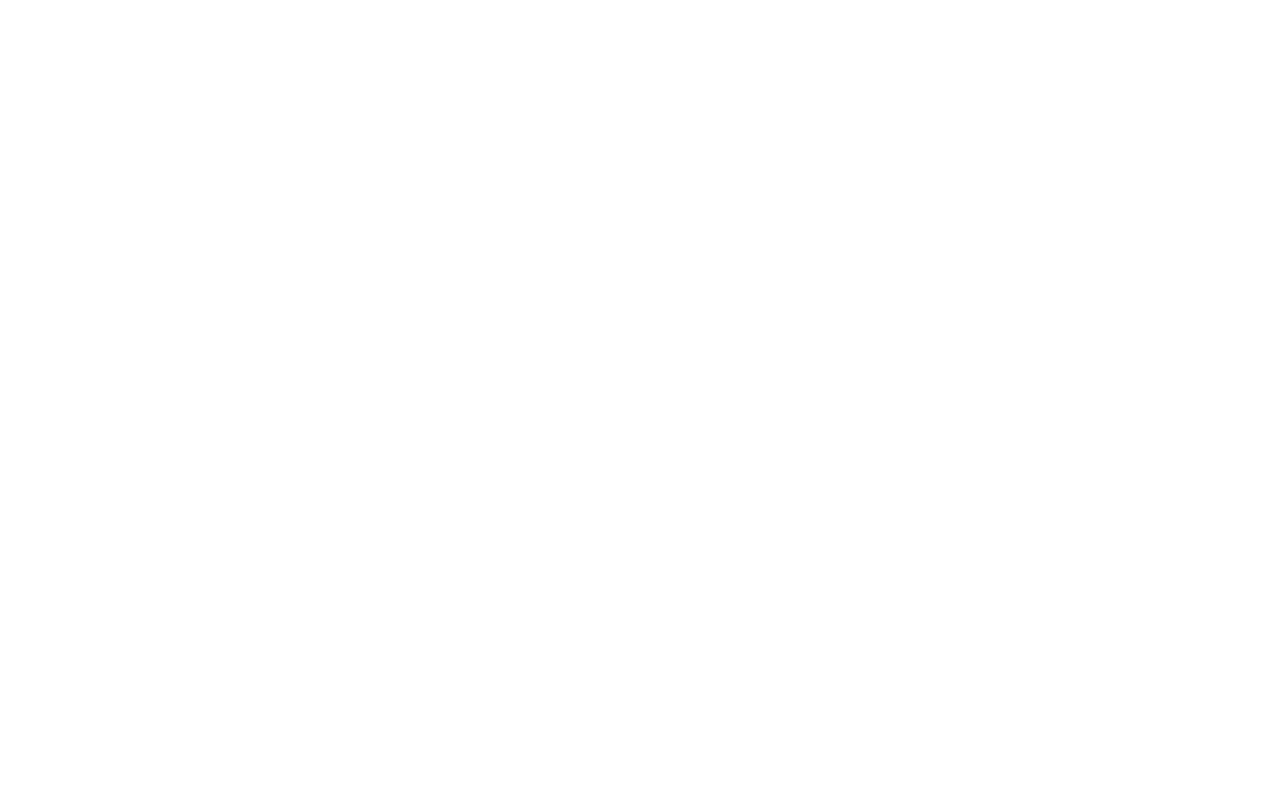
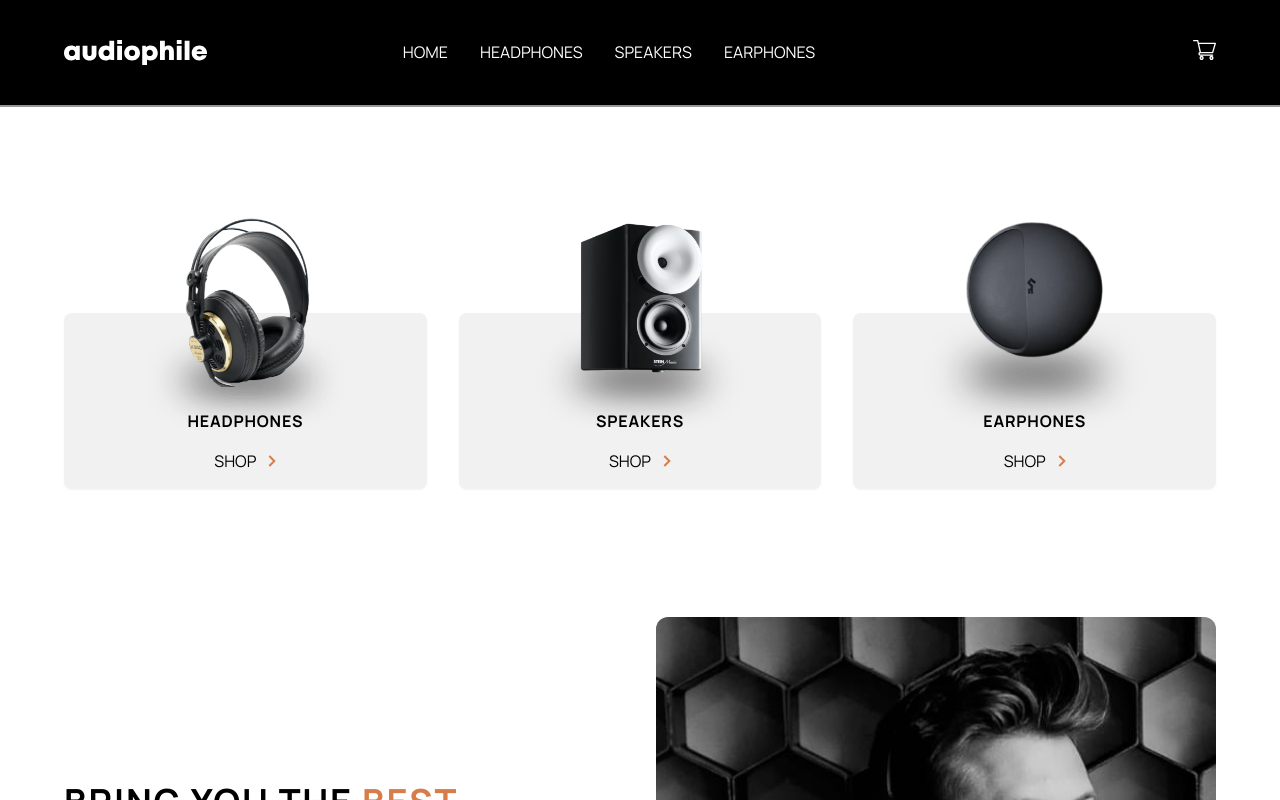
Before and after one commit to almasiwe11/Ecommerce, a React (Vite) app: page /earphones/yx1-earphones in a window 1280 px wide. Before the commit this address had no page. Shown: the top 800 px of the page. Built offline with nearby package versions, Linux system fonts and the light colour scheme; data requests are answered from the project's data file.

Commit message:
wait a second

```diff
--- a/src/App.tsx
+++ b/src/App.tsx
@@ -1,6 +1,7 @@
 import Layout from "./Layouts/Layout"
 import Home from "./Pages/Home"
 import Category from "./Pages/Category/Category"
+import SingleProduct from "./Pages/SingleProduct/SingleProduct"
 import { BrowserRouter, Routes, Route } from "react-router-dom"
 import { ProductsProvider } from "./Context/ProductsContext"
 
@@ -13,6 +14,7 @@
             <Route path="/" element={<Layout />}>
               <Route index element={<Home />} />
               <Route path="/:category" element={<Category />} />
+              <Route path="/:category/:product" element={<SingleProduct />} />
             </Route>
           </Routes>
         </BrowserRouter>
--- a/src/Components/Button.tsx
+++ /dev/null
@@ -1,22 +0,0 @@
-import { ReactNode } from "react"
-
-type Proptypes = {
-  children?: ReactNode
-  orange?: boolean
-  style?: string
-}
-
-function Button({ children, orange = false, style }: Proptypes) {
-  return (
-    <button
-      className={`${
-        orange &&
-        "hover:bg-transparent bg-orange border border-orange text-white hover:text-orange "
-      } ${style} py-3 px-6 uppercase mt-6 md:mt-10 tracking-wider duration-300 ease-in-out`}
-    >
-      {children ? children : "See Product"}
-    </button>
-  )
-}
-
-export default Button
--- /dev/null
+++ b/src/Components/ButtonLink.tsx
@@ -0,0 +1,26 @@
+import { ReactNode } from "react"
+import { Link } from "react-router-dom"
+
+type Proptypes = {
+  children?: ReactNode
+  orange?: boolean
+  style?: string
+  sendHere: string
+}
+
+function ButtonLink({ children, orange = false, style, sendHere }: Proptypes) {
+  return (
+    <Link to={`${sendHere}`}>
+      <button
+        className={`${
+          orange &&
+          "hover:bg-transparent bg-orange border border-orange text-white hover:text-orange "
+        } ${style} py-3 px-6 uppercase mt-6 md:mt-10 tracking-wider duration-300 ease-in-out`}
+      >
+        {children ? children : "See Product"}
+      </button>
+    </Link>
+  )
+}
+
+export default ButtonLink
--- a/src/Components/ByOne/ByOne.tsx
+++ b/src/Components/ByOne/ByOne.tsx
@@ -51,7 +51,7 @@
           desktop={ear}
           alt={"Speaker Image"}
           tablet={eartb}
-          style="mx-auto h-full rounded-xl "
+          style="mx-auto h-full w-full rounded-xl "
         ></RespImage>
         <div className="bg-white-gray px-6 py-14 flex flex-col gap-8 items-start rounded-xl lg:px-14 lg:py-24">
           <h1 className="uppercase font-bold text-4xl tracking-wider">
--- a/src/Components/Footer/Footer.tsx
+++ b/src/Components/Footer/Footer.tsx
@@ -19,7 +19,7 @@
           />
         </div>
 
-        <p className="text-grayish md:mb-16 lg:mb-1    lg:max-w-lg">
+        <p className="text-grayish md:mb-16 lg:mb-1  lg:max-w-lg">
           Audiophile is an all in one stop to fulfill your audio needs. We're a
           small team of music lovers and sound specialists who are devoted to
           helping you get the most out of personal audio. Come and visit our
--- a/src/Components/Hero/Header.tsx
+++ b/src/Components/Hero/Header.tsx
@@ -3,13 +3,15 @@
 import Logo from "../Svgs/Logo"
 import NavMenu from "../NavMenu"
 import Cart from "../Svgs/Cart"
+import { useLocation } from "react-router"
 function Header(): JSX.Element {
   const [isOpen, setIsOpen] = useState<boolean>(false)
   const pages: string[] = ["home", "headphones", "speakers", "earphones"]
-
+  const location = useLocation()
+  const isHomePage = location.pathname === "/"
   return (
-    <div className="wrapper ">
-      <section className="wrapper  absolute">
+    <div className={`${isHomePage ? "wrapper" : "bg-black"}`}>
+      <section className={`wrapper  ${isHomePage && "absolute"}`}>
         <div className="flex items-center   py-8 md:py-10">
           <div className="flex w-full justify-between md:justify-normal">
             <Hamburger
--- a/src/Pages/Category/Category.tsx
+++ b/src/Pages/Category/Category.tsx
@@ -8,6 +8,8 @@
   const thisCategory = products.filter(
     (product) => product.category === category
   )
+
+  thisCategory.sort((a, b) => (a.new === b.new ? 0 : a ? -1 : 1))
 
   return (
     <section>
--- a/src/Pages/Category/ProductCategory.tsx
+++ b/src/Pages/Category/ProductCategory.tsx
@@ -1,4 +1,4 @@
-import Button from "../../Components/Button"
+import ButtonLink from "../../Components/ButtonLink"
 import RespImage from "../../Components/RespImage"
 import { ProductType } from "../../Modules/TypesContext"
 function ProductCategory({
@@ -31,7 +31,7 @@
 
         <h1 className="font-big">{product.name}</h1>
         <p className="text-grayish">{product.description}</p>
-        <Button orange={true} />
+        <ButtonLink orange={true} sendHere={product.slug} />
       </div>
     </div>
   )
--- /dev/null
+++ b/src/Pages/SingleProduct/SingleProduct.tsx
@@ -0,0 +1,8 @@
+import { useParams } from "react-router"
+
+function SingleProduct() {
+  const { products } = useParams()
+  return <div>{products}</div>
+}
+
+export default SingleProduct
```
